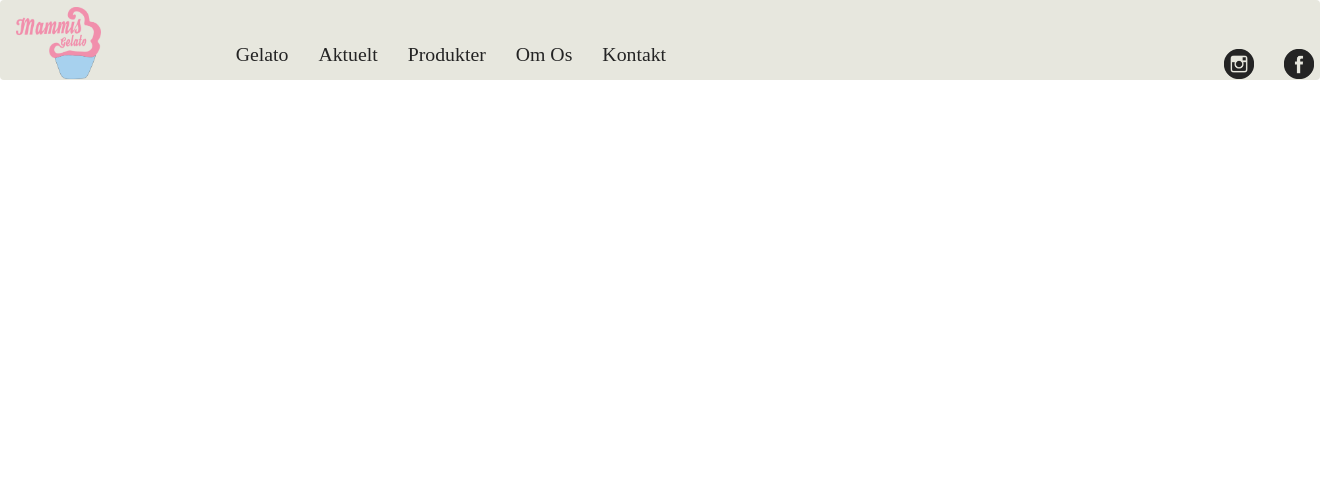
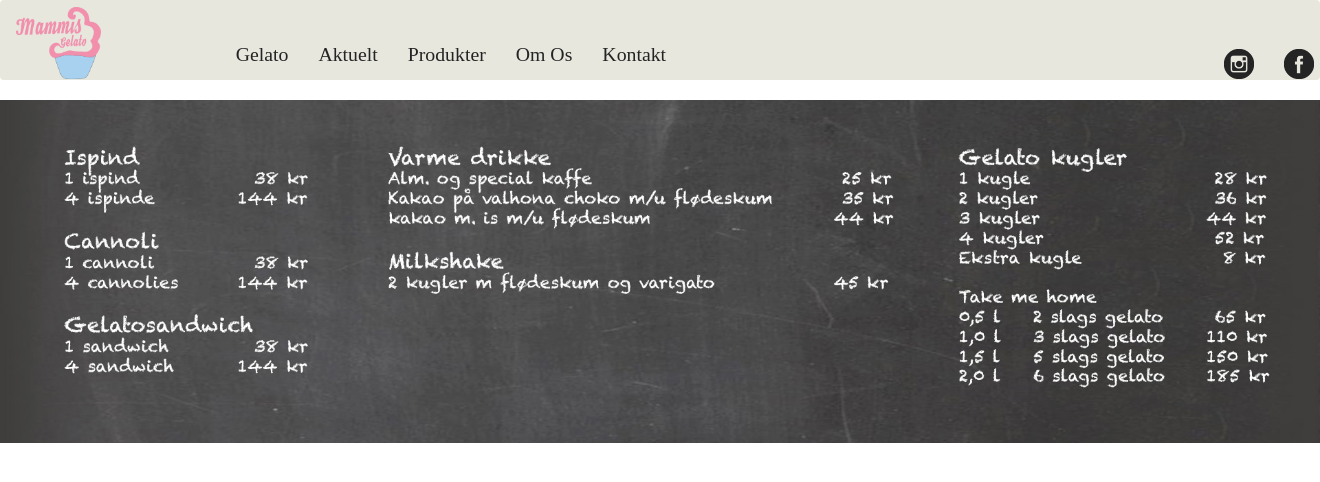
Before and after one commit to Mforceberg/mammis, a PHP site: page /produkter.php in a window 1320 px wide; the page is wider, and only the part inside the window is pictured. Shown: the top 482 px of that part. Run offline with PHP 8.4, Linux system fonts and the light colour scheme; some libraries are stand-ins or nearby versions.

Commit message:
Start på produkter

```diff
--- a/css/styles.css
+++ b/css/styles.css
@@ -145,7 +145,6 @@ body {
     margin-right: -1.8em;
 }
 
-
 .seksGrunde {
     text-align: center;
     font-family: Avenir;
@@ -193,3 +192,4 @@ body {
     padding-top: 7.5vh;
     padding-bottom: 10vh;
 }
+/* End of Gelato Styling */
--- a/produkter.php
+++ b/produkter.php
@@ -1,3 +1,10 @@
 <?php
 include ("navigation.php");
 ?>
+
+<div class="full-width">
+    <div class="row">
+
+        <img src="images/priser.jpg" alt="Tavle med priser og produkter" class="colsm-12 col-md-12 col-lg-12">
+    </div>
+</div>
```
Also changed, not shown: images/priser.jpg (added).
